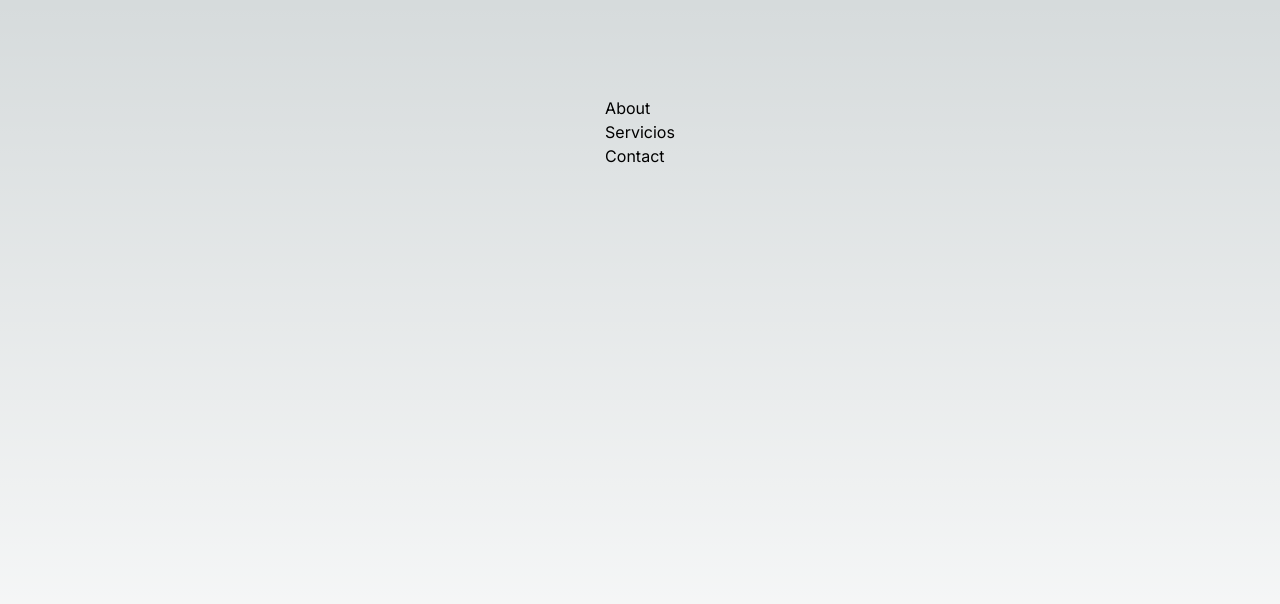
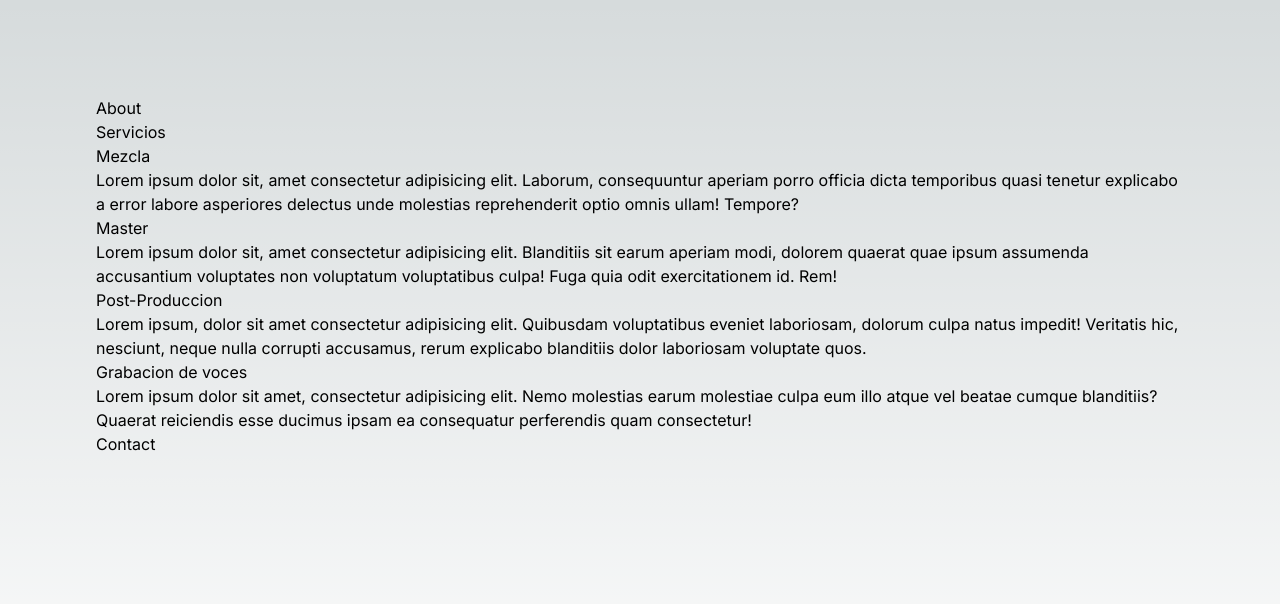
Before and after one commit to Nextsoun/Next-Sounds, a Next.js app: page / in a window 1280 px wide. Shown: the top 604 px of the page. Built offline with nearby package versions, Linux system fonts and the light colour scheme.

Commit message:
esqueleto de servicios

```diff
--- a/components/servicios/Servicios.tsx
+++ b/components/servicios/Servicios.tsx
@@ -1,7 +1,45 @@
 import React from "react";
 
 const Servicios = () => {
-  return <div>Servicios</div>;
+  return (
+    <div>
+      <div>
+        <h2>Servicios</h2>
+      </div>
+      <div>
+        <h4>Mezcla</h4>
+        <p>
+          Lorem ipsum dolor sit, amet consectetur adipisicing elit. Laborum, consequuntur aperiam porro officia dicta
+          temporibus quasi tenetur explicabo a error labore asperiores delectus unde molestias reprehenderit optio omnis
+          ullam! Tempore?
+        </p>
+      </div>
+      <div>
+        <h4>Master</h4>
+        <p>
+          Lorem ipsum dolor sit, amet consectetur adipisicing elit. Blanditiis sit earum aperiam modi, dolorem quaerat
+          quae ipsum assumenda accusantium voluptates non voluptatum voluptatibus culpa! Fuga quia odit exercitationem
+          id. Rem!
+        </p>
+      </div>
+      <div>
+        <h4>Post-Produccion</h4>
+        <p>
+          Lorem ipsum, dolor sit amet consectetur adipisicing elit. Quibusdam voluptatibus eveniet laboriosam, dolorum
+          culpa natus impedit! Veritatis hic, nesciunt, neque nulla corrupti accusamus, rerum explicabo blanditiis dolor
+          laboriosam voluptate quos.
+        </p>
+      </div>
+      <div>
+        <h4>Grabacion de voces</h4>
+        <p>
+          Lorem ipsum dolor sit amet, consectetur adipisicing elit. Nemo molestias earum molestiae culpa eum illo atque
+          vel beatae cumque blanditiis? Quaerat reiciendis esse ducimus ipsam ea consequatur perferendis quam
+          consectetur!
+        </p>
+      </div>
+    </div>
+  );
 };
 
 export default Servicios;
```
